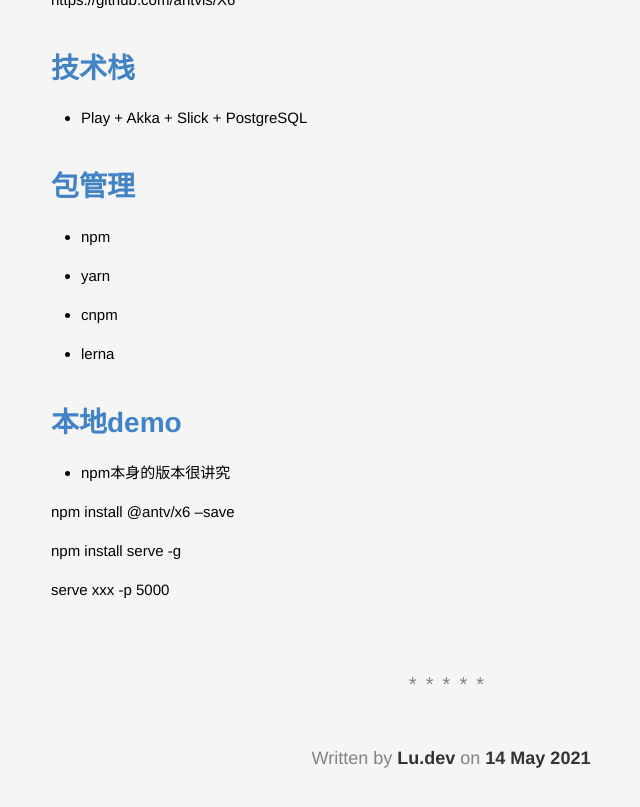
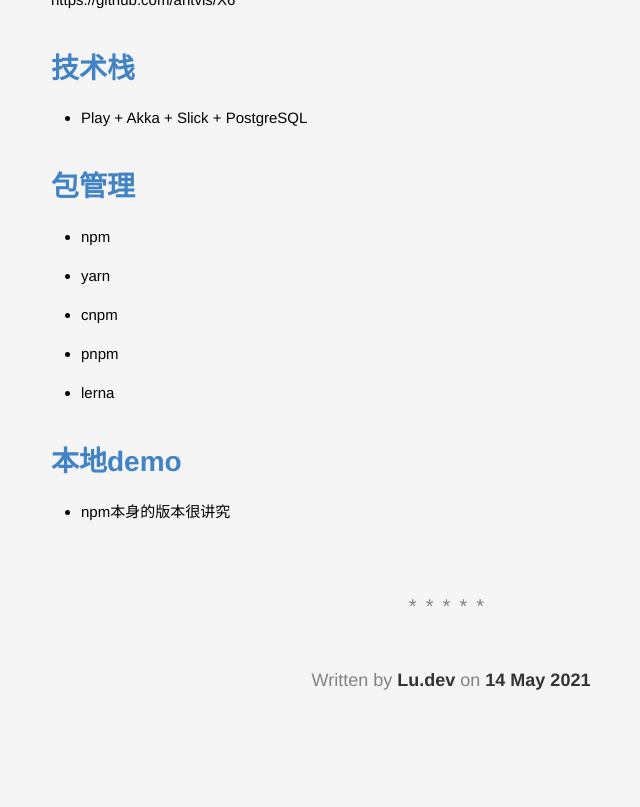
Before and after one commit to lucky521/blog, a Jekyll site: the page built from _posts/tech/2021-05-14-front-end.markdown, in a window 1280 px wide and 900 px high, scrolled down 1139 px. Shown: the top 807 px of the window, without its empty margins (189-829 px from the left). Built offline with Jekyll 4.4.1, drawn with Linux system fonts in a browser that asks for light colours.

Commit message:
update blog

```diff
--- a/_posts/framework/2021-05-15-k8s.markdown
+++ b/_posts/framework/2021-05-15-k8s.markdown
@@ -19,13 +19,11 @@
 
 
 # Kubernets介绍
-
 http://kubernetes.io/
 https://github.com/kubernetes/kubernetes
 https://github.com/feiskyer/kubernetes-handbook
 
 ## 优势特点
-
 * 轻量级，消耗资源小
 * 代码开源
 * 弹性伸缩
@@ -39,7 +37,6 @@
 Kubernetes和Yarn的在应用层面最大区别是前者主要负责long running service 任务，后者则是跑一些batch jobs。
 
 ## 概念
-
 Master (Scheduler, API Server, Replication controller)
 
 Node (kubelet, kube-proxy, Pod(Container)): 是Pod运行的宿主机，包含一个agent进程，维护和管理该Node下所有容器的创建和启停。
@@ -75,7 +72,7 @@
 ### 虚拟环境的资源限制是如何实现的？
 * java.io.IOException: No space left on device
 * java.lang.OutOfMemoryError: Java heap space
-
+https://developer.aliyun.com/article/700701
 
 
 
--- a/_posts/language/2019-07-15-java.markdown
+++ b/_posts/language/2019-07-15-java.markdown
@@ -116,6 +116,7 @@
 * -Xss 每个线程的栈大小 一般小的应用， 如果栈不是很深， 应该是128k够用的 大的应用建议使用256k。这个选项对性能影响比较大，需要严格的测试
 * -XX:NewRatio 年轻代空间和老年代空间的比值
 * -XX:SurvivorRatio 年轻代空间中Eden空间和Survivor空间的比值
+* -XX:ParallelGCThreads=<N>   在未明确指定的情况下，JVM会根据逻辑核数ncpus，采用以下公式来计算默认值：当ncpus小于8时，ParallelGCThreads = ncpus; 否则 ParallelGCThreads = 8 + (ncpus - 8 ) ( 5/8 )
 
 
 ## jmap命令
--- a/_posts/productivity/2020-12-04-code-snippet.markdown
+++ b/_posts/productivity/2020-12-04-code-snippet.markdown
@@ -93,7 +93,7 @@
 hadoop fs -ls hdfs://ns1012/xxx/xxxx/* | tr -s " " | cut -d' ' -f6-8 | grep "^[0-9]" | awk 'BEGIN{ MIN=1440; LAST=60*MIN; "date +%s" | getline NOW } { cmd="date -d'\''"$1" "$2"'\'' +%s"; cmd | getline WHEN; DIFF=NOW-WHEN; if(DIFF > LAST){ print "Deleting: "$3; system("hadoop fs -rm -r "$3) }}'
 
 
-## Hive
+## SQL
 
 
 ### 获取一个表的建表语句
@@ -178,6 +178,10 @@
     set mapreduce.reduce.speculative=false;
 "
 
+### 怎么join最高效
+
+left semi join
+
 
 ## Java
 
--- a/_posts/tech/2021-05-14-front-end.markdown
+++ b/_posts/tech/2021-05-14-front-end.markdown
@@ -7,13 +7,11 @@
 
 
 # 前后端开发模式
-
 https://www.infoq.cn/article/mnftt4ubk5pql3jpnt6m
 
 
 
 # 前端开发框架
-
 https://existek.com/blog/top-front-end-frameworks-2020/
 
 * react
@@ -39,6 +37,7 @@
 * npm
 * yarn
 * cnpm
+* pnpm
 * lerna
 
 
@@ -47,10 +46,3 @@
 # 本地demo
 
 * npm本身的版本很讲究
-
-
-npm install @antv/x6 --save
-
-npm install  serve -g
-
-serve xxx -p 5000
```
